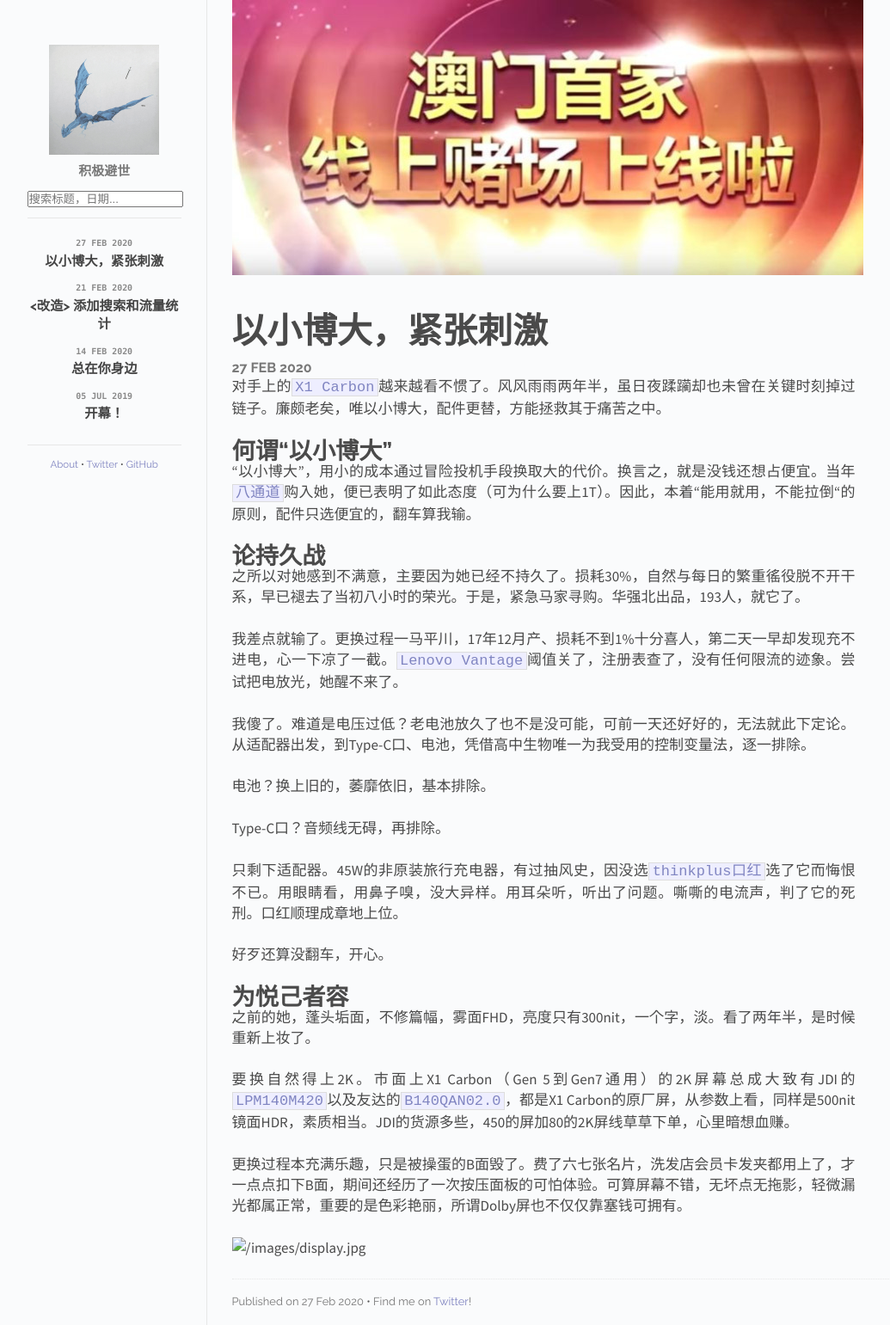
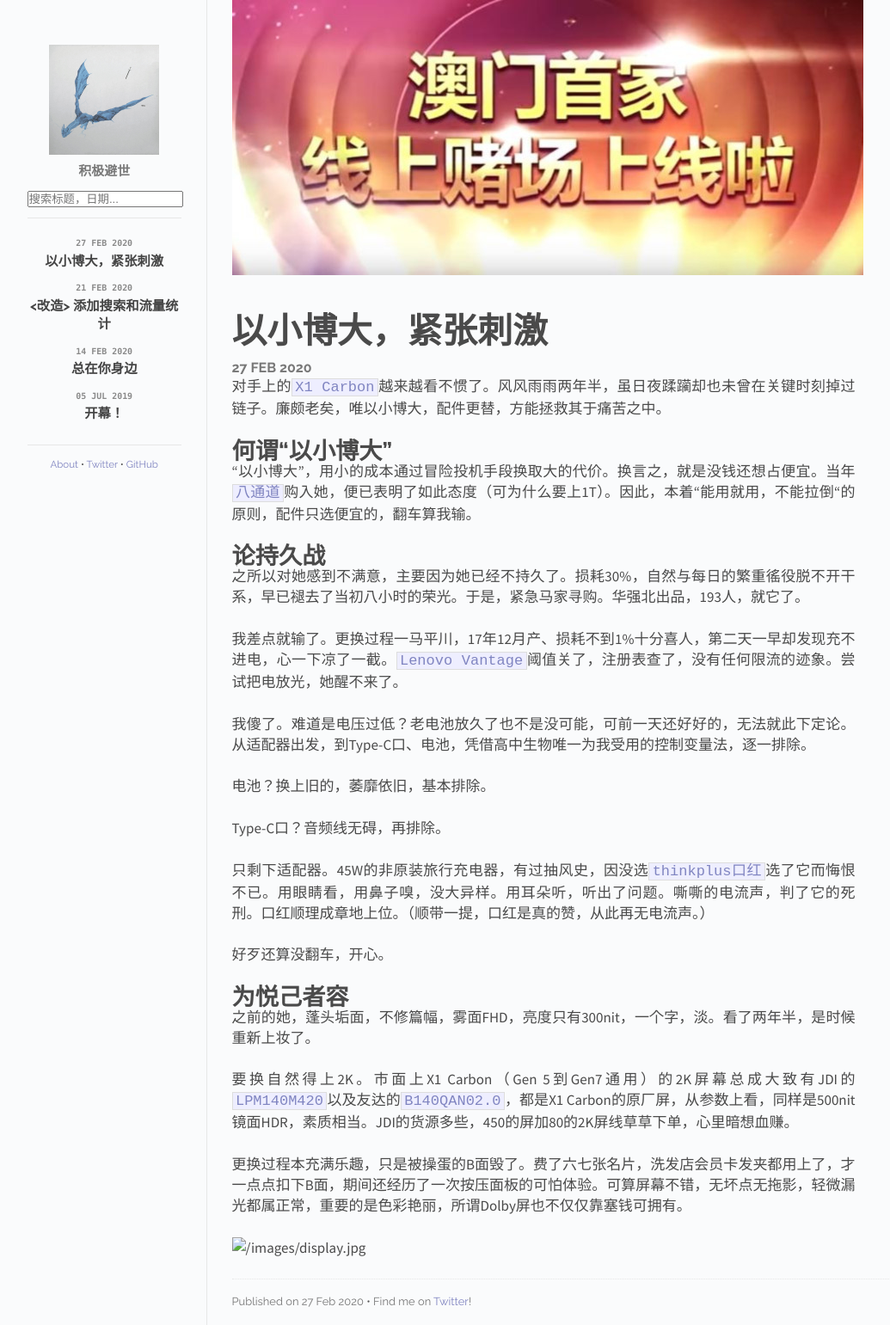
Before and after one commit to zhxieml/zhxieml.github.io, a Jekyll site: the page built from _posts/2020-02-27-upgrade-my-laptop.md, in a window 1280 px wide. Shown: the whole page at 86% size, without its empty margins (118-1153 px from the left). Built offline with Jekyll 4.4.1, drawn with Linux system fonts in a browser that asks for light colours.

Commit message:
Update 2020-02-27-upgrade-my-laptop.md

```diff
--- a/_posts/2020-02-27-upgrade-my-laptop.md
+++ b/_posts/2020-02-27-upgrade-my-laptop.md
@@ -26,7 +26,7 @@ typora-root-url: fffffarmer.github.io
 
 Type-C口？音频线无碍，再排除。
 
-只剩下适配器。45W的非原装旅行充电器，有过抽风史，因没选[`thinkplus口红`](https://www.thinkpad.com/product/446)选了它而悔恨不已。用眼睛看，用鼻子嗅，没大异样。用耳朵听，听出了问题。嘶嘶的电流声，判了它的死刑。口红顺理成章地上位。
+只剩下适配器。45W的非原装旅行充电器，有过抽风史，因没选[`thinkplus口红`](https://www.thinkpad.com/product/446)选了它而悔恨不已。用眼睛看，用鼻子嗅，没大异样。用耳朵听，听出了问题。嘶嘶的电流声，判了它的死刑。口红顺理成章地上位。（顺带一提，口红是真的赞，从此再无电流声。）
 
 好歹还算没翻车，开心。
 
```
